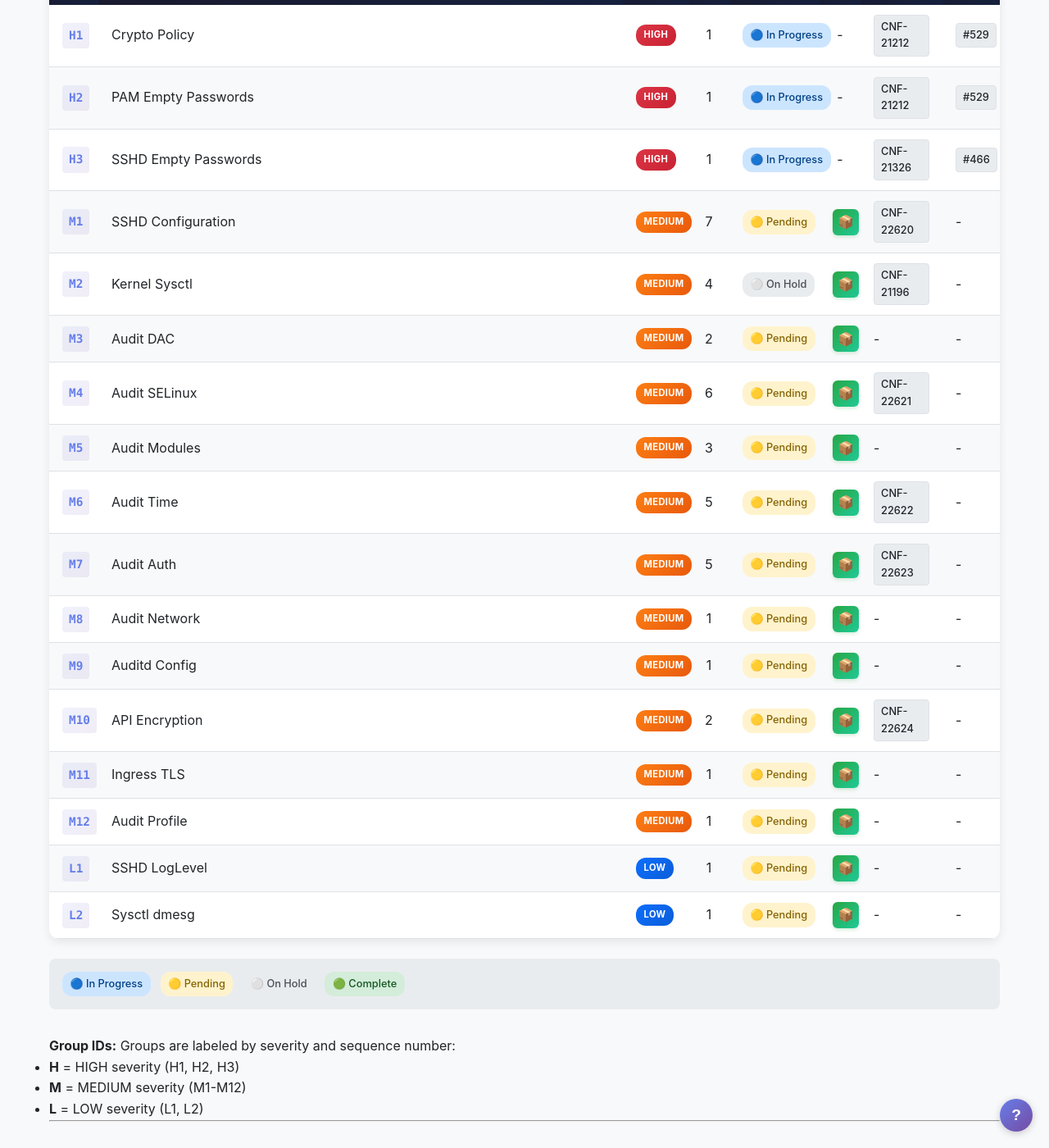
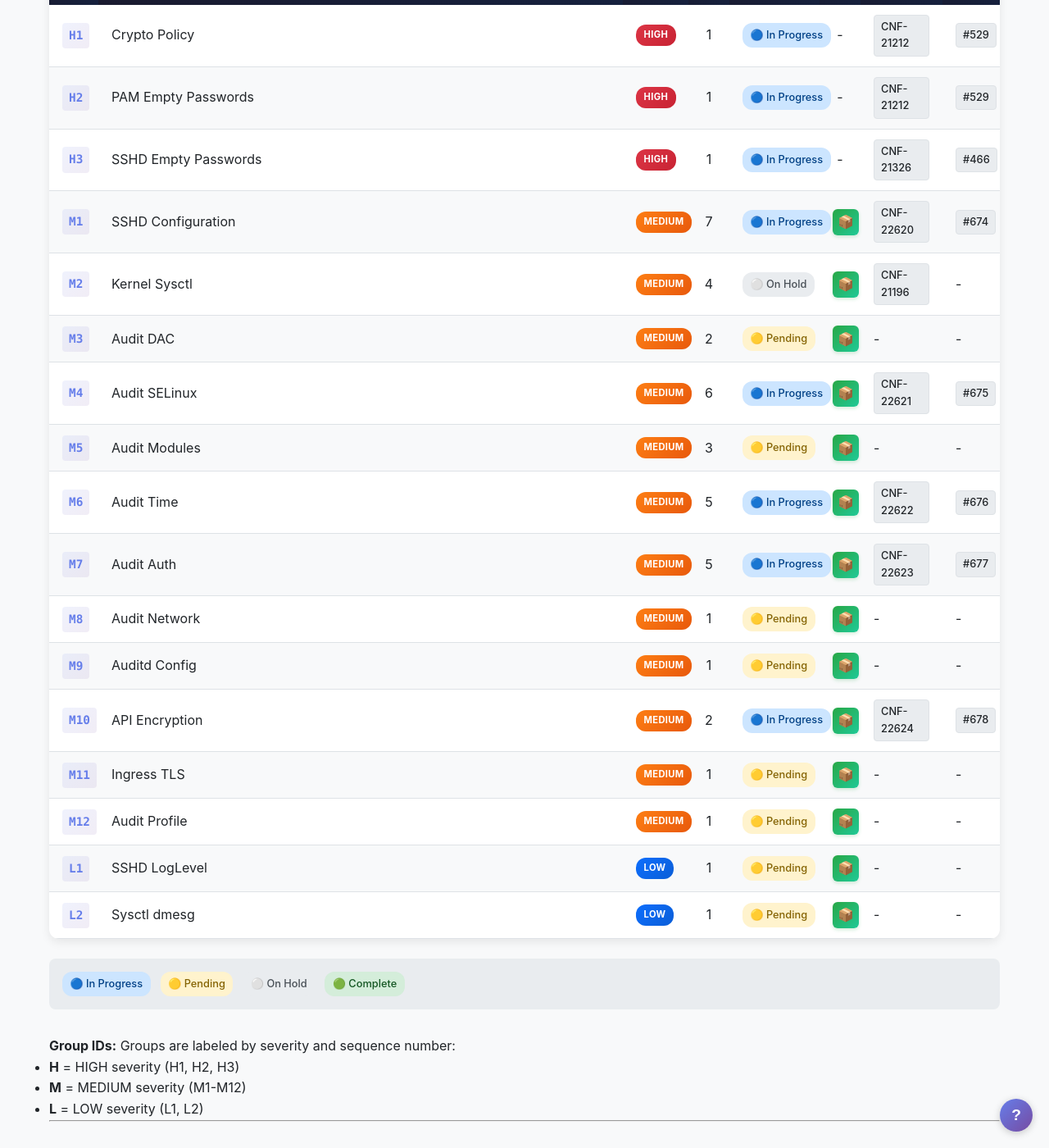
Before and after one commit to sebrandon1/compliance-scripts, a Jekyll site: the page built from docs/versions/4.22/remediations.md, in a window 1280 px wide and 1400 px high, scrolled down 981 px. Shown: the whole window at 82% size. Built offline with Jekyll 4.4.1, drawn with Linux system fonts in a browser that asks for light colours.

Commit message:
Update 4.22 dashboard with PR links for 4.23 epic groups
Add PR numbers (#674-#678) and update status to In Progress for
M1, M4, M6, M7, M10 in tracking.json, group index, and
remediations pages.

```diff
--- a/docs/versions/4.22/remediations.md
+++ b/docs/versions/4.22/remediations.md
@@ -87,10 +87,10 @@ From E8 (Essential Eight) and CIS benchmark scans: **82 total remediations**
       <td>SSHD Configuration</td>
       <td><span class="severity-pill medium">MEDIUM</span></td>
       <td style="text-align: center;">7</td>
-      <td><span class="status-pill pending">🟡 Pending</span></td>
+      <td><span class="status-pill in-progress">🔵 In Progress</span></td>
       <td style="text-align: center;"><a href="https://github.com/openshift-kni/telco-reference/compare/main...sebrandon1:telco-reference:compliance/4.22/m1-sshd-medium" class="compare-btn">📦</a></td>
       <td><a href="https://redhat.atlassian.net/browse/CNF-22620" class="jira-badge">CNF-22620</a></td>
-      <td>-</td>
+      <td><a href="https://github.com/openshift-kni/telco-reference/pull/674" class="pr-badge">#674</a></td>
     </tr>
     <tr>
       <td><a href="groups/M2.html" class="group-id">M2</a></td>
@@ -117,10 +117,10 @@ From E8 (Essential Eight) and CIS benchmark scans: **82 total remediations**
       <td>Audit SELinux</td>
       <td><span class="severity-pill medium">MEDIUM</span></td>
       <td style="text-align: center;">6</td>
-      <td><span class="status-pill pending">🟡 Pending</span></td>
+      <td><span class="status-pill in-progress">🔵 In Progress</span></td>
       <td style="text-align: center;"><a href="https://github.com/openshift-kni/telco-reference/compare/main...sebrandon1:telco-reference:compliance/4.22/m4-audit-selinux" class="compare-btn">📦</a></td>
       <td><a href="https://redhat.atlassian.net/browse/CNF-22621" class="jira-badge">CNF-22621</a></td>
-      <td>-</td>
+      <td><a href="https://github.com/openshift-kni/telco-reference/pull/675" class="pr-badge">#675</a></td>
     </tr>
     <tr>
       <td><a href="groups/M5.html" class="group-id">M5</a></td>
@@ -137,20 +137,20 @@ From E8 (Essential Eight) and CIS benchmark scans: **82 total remediations**
       <td>Audit Time</td>
       <td><span class="severity-pill medium">MEDIUM</span></td>
       <td style="text-align: center;">5</td>
-      <td><span class="status-pill pending">🟡 Pending</span></td>
+      <td><span class="status-pill in-progress">🔵 In Progress</span></td>
       <td style="text-align: center;"><a href="https://github.com/openshift-kni/telco-reference/compare/main...sebrandon1:telco-reference:compliance/4.22/m6-audit-time" class="compare-btn">📦</a></td>
       <td><a href="https://redhat.atlassian.net/browse/CNF-22622" class="jira-badge">CNF-22622</a></td>
-      <td>-</td>
+      <td><a href="https://github.com/openshift-kni/telco-reference/pull/676" class="pr-badge">#676</a></td>
     </tr>
     <tr>
       <td><a href="groups/M7.html" class="group-id">M7</a></td>
       <td>Audit Auth</td>
       <td><span class="severity-pill medium">MEDIUM</span></td>
       <td style="text-align: center;">5</td>
-      <td><span class="status-pill pending">🟡 Pending</span></td>
+      <td><span class="status-pill in-progress">🔵 In Progress</span></td>
       <td style="text-align: center;"><a href="https://github.com/openshift-kni/telco-reference/compare/main...sebrandon1:telco-reference:compliance/4.22/m7-audit-login" class="compare-btn">📦</a></td>
       <td><a href="https://redhat.atlassian.net/browse/CNF-22623" class="jira-badge">CNF-22623</a></td>
-      <td>-</td>
+      <td><a href="https://github.com/openshift-kni/telco-reference/pull/677" class="pr-badge">#677</a></td>
     </tr>
     <tr>
       <td><a href="groups/M8.html" class="group-id">M8</a></td>
@@ -177,10 +177,10 @@ From E8 (Essential Eight) and CIS benchmark scans: **82 total remediations**
       <td>API Encryption</td>
       <td><span class="severity-pill medium">MEDIUM</span></td>
       <td style="text-align: center;">2</td>
-      <td><span class="status-pill pending">🟡 Pending</span></td>
+      <td><span class="status-pill in-progress">🔵 In Progress</span></td>
       <td style="text-align: center;"><a href="https://github.com/openshift-kni/telco-reference/compare/main...sebrandon1:telco-reference:compliance/4.22/m10-api-encryption" class="compare-btn">📦</a></td>
       <td><a href="https://redhat.atlassian.net/browse/CNF-22624" class="jira-badge">CNF-22624</a></td>
-      <td>-</td>
+      <td><a href="https://github.com/openshift-kni/telco-reference/pull/678" class="pr-badge">#678</a></td>
     </tr>
     <tr>
       <td><a href="groups/M11.html" class="group-id">M11</a></td>
```
Also changed, not shown: docs/_data/tracking.json (+15 -15 lines), docs/versions/4.22/groups/index.md (+5 -5 lines).
